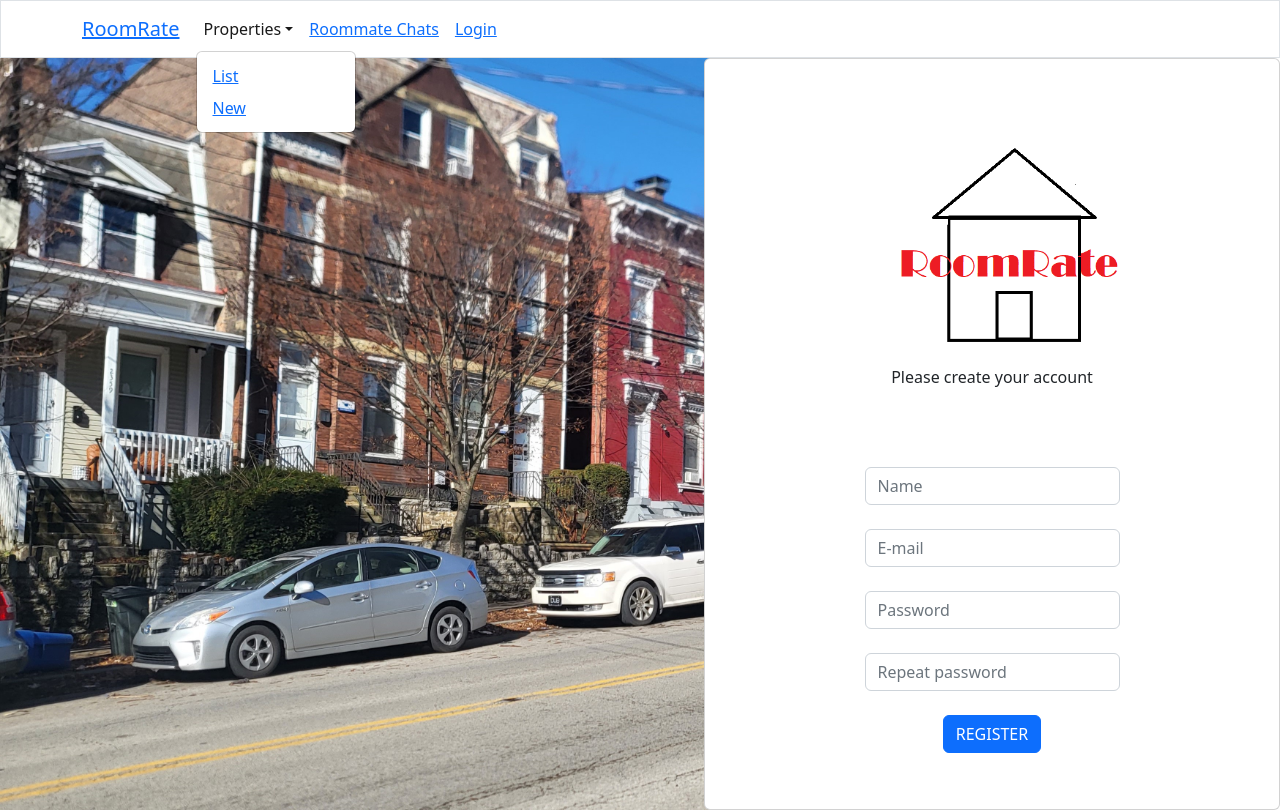
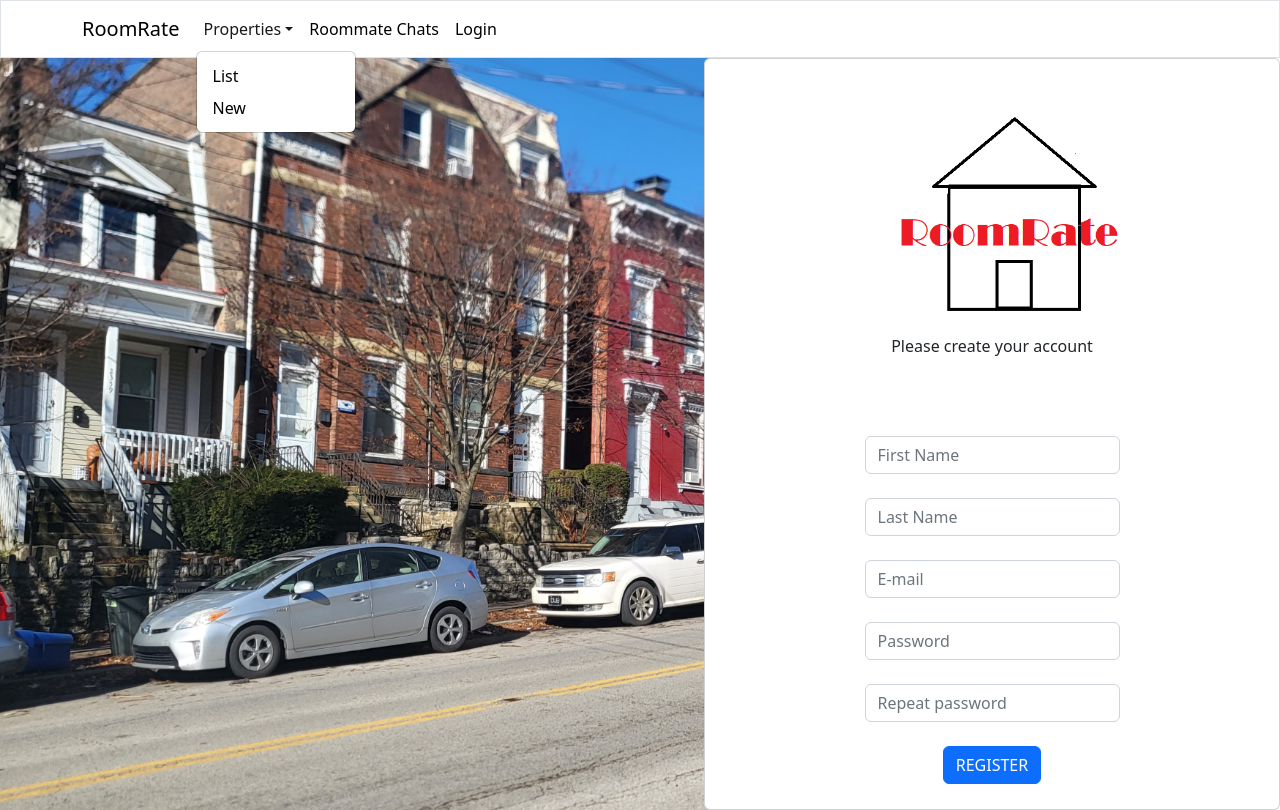
Before and after one commit to RoomRate/RoomRate, a React (Create React App) app in the folder packages/client/: page /login/signup in a window 1280 px wide. Both pictures are taken after a click on the button "Properties". Built offline with nearby package versions, Linux system fonts and the light colour scheme; no server answers.

Commit message:
user management pt. 1

```diff
--- a/packages/client/src/components/Chat/ChatList.js
+++ b/packages/client/src/components/Chat/ChatList.js
@@ -1,12 +1,10 @@
 import React, { useEffect, useState } from 'react';
 import { Card, ListGroup } from 'react-bootstrap';
 import { ChatService } from '../../shared/services';
-import { useAuth } from '../../shared/contexts/AuthContext';
 
 export const ChatList = ({ onChatSelect }) => {
   const [ chatList, setChatList ] = useState([]);
   const [ activeChat, setActiveChat ] = useState(parseInt(localStorage.getItem(`lastOpenedChat`)));
-  const { currentUser } = useAuth();
 
   useEffect(() => {
     const fetchData = async () => {
@@ -91,7 +89,7 @@ export const ChatList = ({ onChatSelect }) => {
                     </ListGroup.Item>)
                 }
               </> :
-              <p>{JSON.stringify(currentUser)}</p>
+              <p>You currently do not have any ongoing chats</p>
           }
         </ListGroup>
       </Card.Body>
--- a/packages/client/src/components/Login/signUp.js
+++ b/packages/client/src/components/Login/signUp.js
@@ -6,6 +6,7 @@ import { Button } from "react-bootstrap";
 import { Card } from 'react-bootstrap';
 import { useAuth } from "../../shared/contexts/AuthContext.js";
 import { useNavigate } from "react-router-dom";
+import { UserService } from "../../shared/services/user.service.js";
 
 export const SignUp = () => {
   const { currentUser, createAccount } = useAuth();
@@ -18,7 +19,8 @@ export const SignUp = () => {
   }, [ currentUser, navigate ]);
 
   const formSchema = Yup.object().shape({
-    name: Yup.string().required(`Enter first and last name`),
+    firstName: Yup.string().required(`Enter first name`),
+    lastName: Yup.string().required(`Enter last name`),
     email: Yup.string()
       .email()
       .required(`E-mail is required`),
@@ -36,9 +38,16 @@ export const SignUp = () => {
 
   const onSubmit = async (data) => {
     try {
-      const { email, password } = data;
+      const {
+        email: userEmail,
+        password: userPassword,
+        firstName,
+        lastName,
+      } = data;
 
-      await createAccount(email, password);
+      const { user: { uid, email } } = await createAccount(userEmail, userPassword);
+
+      await UserService.addUserFromFirebase({ uid, email, firstName, lastName });
 
       reset();
       navigate(`/`);
@@ -70,11 +79,18 @@ export const SignUp = () => {
             <form onSubmit={handleSubmit(onSubmit)}>
               <br />
               <br /><input
-                id="fullName"
+                id="firstName"
                 type="text"
-                placeholder="Name"
+                placeholder="First Name"
                 className={`form-control ${errors.name ? `is-invalid` : ``}`}
-                {...register(`name`)}
+                {...register(`firstName`)}
+              />
+              <br /><input
+                id="lastName"
+                type="text"
+                placeholder="Last Name"
+                className={`form-control ${errors.name ? `is-invalid` : ``}`}
+                {...register(`lastName`)}
               />
               <div className="invalid-feedback">{errors.name?.message}</div><br />
               <input
--- a/packages/client/src/components/Panels/Navigation/navbar.js
+++ b/packages/client/src/components/Panels/Navigation/navbar.js
@@ -7,25 +7,25 @@ export const Navigation = () =>
   <Navbar expand="lg" className="border border-1">
     <Container>
       <Navbar.Brand>
-        <Link to="/">RoomRate</Link>
+        <Link to="/" className="links">RoomRate</Link>
         {/* <Image src={logo} alt="RoomRate" height="30" className="mr-3" /> */}
       </Navbar.Brand>
       <Navbar.Toggle aria-controls="basic-navbar-nav" />
       <Navbar.Collapse id="basic-navbar-nav">
         <Nav className="ml-auto">
-          <NavDropdown title="Properties" id="properties-dropdown">
+          <NavDropdown title="Properties" id="properties-dropdown" style={{ color: `black` }}>
             <NavDropdown.Item>
-              <Link to="/">List</Link>
+              <Link to="/" className="links">List</Link>
             </NavDropdown.Item>
             <NavDropdown.Item>
-              <Link to="/property/form">New</Link>
+              <Link to="/property/form" className="links">New</Link>
             </NavDropdown.Item>
           </NavDropdown>
           <Nav.Link>
-            <Link to="/chat">Roommate Chats</Link>
+            <Link to="/chat" className="links">Roommate Chats</Link>
           </Nav.Link>
           <Nav.Link>
-            <Link to="/login">Login</Link>
+            <Link to="/login" className="links">Login</Link>
           </Nav.Link>
           {/* <Nav.Link onClick={logoutUser()}>Logout</Nav.Link> */}
         </Nav>
--- a/packages/client/src/scss/custom.scss
+++ b/packages/client/src/scss/custom.scss
@@ -28,3 +28,8 @@
     }
   }
 }
+
+.links {
+  color: black;
+  text-decoration: none;
+}
--- a/packages/client/src/shared/services/user.service.js
+++ b/packages/client/src/shared/services/user.service.js
@@ -19,4 +19,24 @@ export class UserService {
       throw new Error(`Failed to login`);
     }
   }
+
+  static async addUserFromFirebase({ uid, email, firstName, lastName }) {
+    try {
+      await Axios({
+        method: `POST`,
+        url: `/user/new`,
+        data: {
+          uid,
+          email,
+          firstName,
+          lastName,
+        },
+      });
+
+      return;
+    }
+    catch (err) {
+      throw new Error(`Failed to add user to firebase`);
+    }
+  }
 }
```
Also changed, not shown: 2 other files (tests, documents, lock files or other folders).
